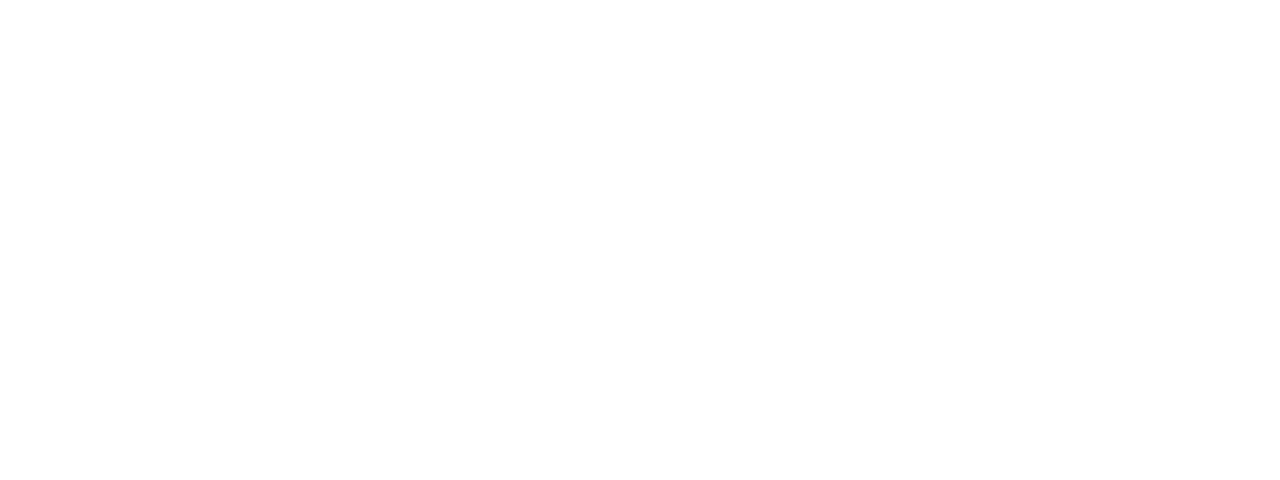
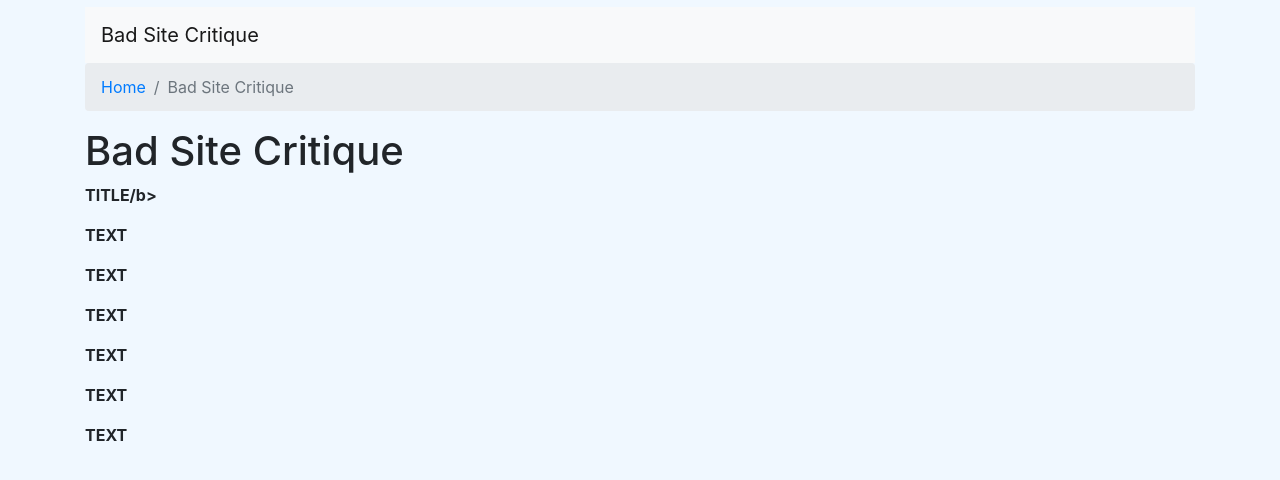
Before and after one commit to cjv9/HW3IT101, a plain HTML site: page index.html in a window 1280 px wide. Drawn offline with nearby package versions, Linux system fonts and the light colour scheme.

Commit message:
basic text

```diff
--- a/index.html
+++ b/index.html
@@ -1,10 +1,55 @@
-<!DOCTYPE html>
+<!doctype html>
 <html lang="en">
 <head>
-    <meta charset="UTF-8">
-    <title>Bad Site</title>
+    <!-- Required meta tags -->
+    <meta charset="utf-8">
+    <meta name="viewport" content="width=device-width, initial-scale=1, shrink-to-fit=no">
+
+    <!-- Bootstrap CSS -->
+    <link rel="stylesheet" href="https://cdn.jsdelivr.net/npm/bootstrap@4.5.3/dist/css/bootstrap.min.css"
+          integrity="sha384-TX8t27EcRE3e/ihU7zmQxVncDAy5uIKz4rEkgIXeMed4M0jlfIDPvg6uqKI2xXr2" crossorigin="anonymous">
+
+    <title>Bad Site Critique</title>
 </head>
 <body>
-
+<body style="background-color: aliceblue;">
+<div class="container">
+    <nav class="navbar navbar-expand-lg navbar-light bg-light"
+         style="margin-top:7px;">
+        <a class="navbar-brand" href="index.html">Bad Site Critique </a>
+    </nav>
+    <nav aria-label="breadcrumb">
+        <ol class="breadcrumb">
+            <li class="breadcrumb-item"><a href="index.html">Home</a></li>
+            <li class="breadcrumb-item active" aria-current="page"> Bad Site Critique</li>
+        </ol>
+    </nav>
+    <div class="row">
+        <div class="col-8">
+            <h1>Bad Site Critique</h1>
+            <p>
+                <b>TITLE/b></br>
+            </p>
+            <p>
+                TEXT
+            <p>
+            TEXT
+            </p>
+            <p>
+                TEXT
+            <p>
+                TEXT
+            </p>
+            <p>
+                TEXT
+            </p>
+            <p>TEXT
+            </p>
+        </div>
+        </div>
+    </div>
+</div>
+</div>
+</body>
 </body>
 </html>
```
